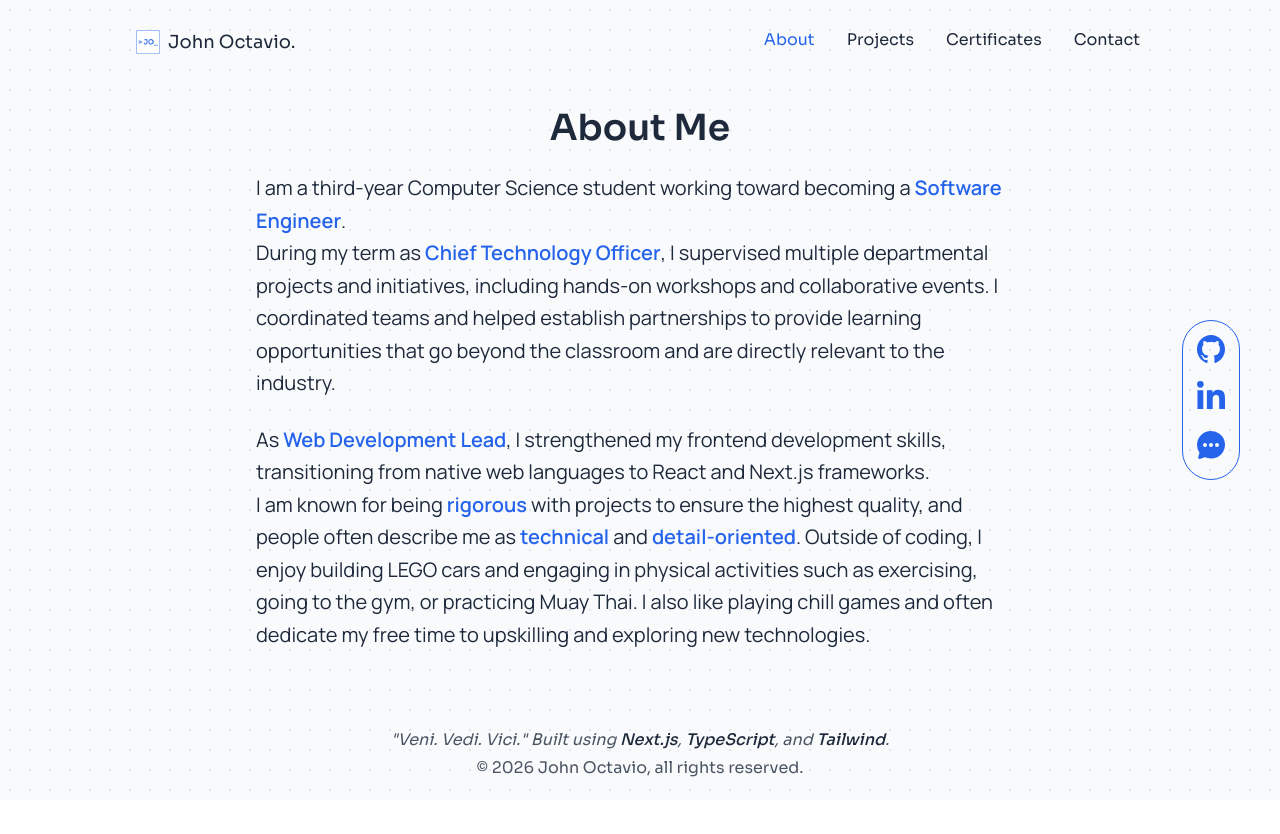
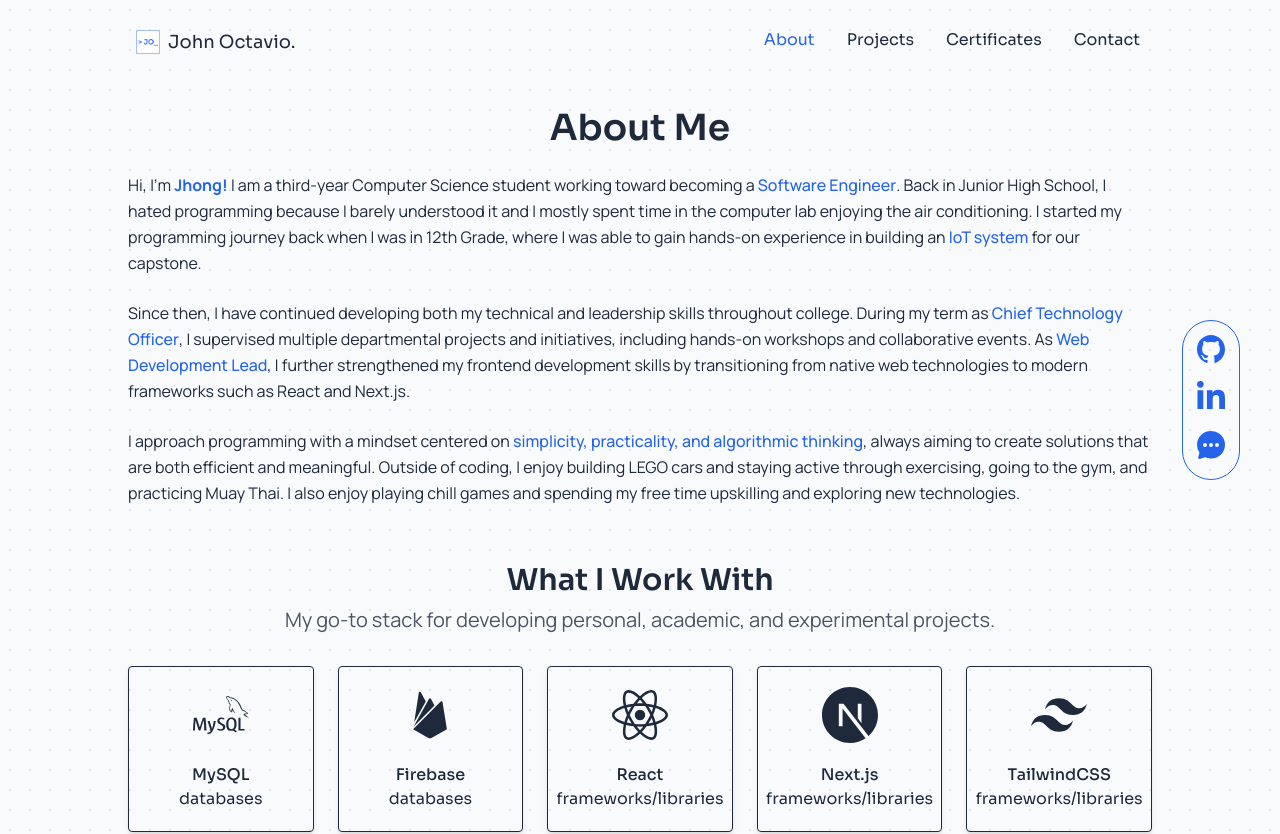
Before and after one commit to ChocoCodes/portfolio, a Next.js app: page /about in a window 1280 px wide. Shown: the top 834 px of the page. Before the commit the page ends 800 px from the top, so only its background shows below. Built offline with nearby package versions, Linux system fonts and the light colour scheme.

Commit message:
chore: tech stack section revamp

```diff
--- a/app/about/page.tsx
+++ b/app/about/page.tsx
@@ -1,4 +1,5 @@
 import { Introduction } from '@/components/about/_components';
+import { TechStackSection } from '@/components/about/tech-stack';
 
 export const metadata = {
     title: "About",
@@ -9,8 +10,9 @@ export const metadata = {
 export default function About() {
   return (
     <>
-      <section className="flex flex-col gap-8 md:gap-14 w-4/5 lg:w-3/5 font-manrope">
+      <section className="flex flex-col gap-8 md:gap-14 w-4/5 font-manrope">
         <Introduction />
+        <TechStackSection />
       </section>
     </>
   )
--- a/components/about/introduction.tsx
+++ b/components/about/introduction.tsx
@@ -4,18 +4,26 @@ import { StaggerWrapper } from "../stagger-wrapper";
 
 export const Introduction = () => {
     return (
-        <section className="flex flex-col gap-6 w-full text-default text-[10px] md:text-xl leading-relaxed">
-            <p className="text-center font-semibold font-sora text-xl md:text-4xl text-default">About Me</p>
+        <section className="flex flex-col gap-6 w-full text-default text-[10px] md:text-base leading-relaxed">
             <StaggerWrapper delay={ 0.1 }>
-                <p> I am a third-year Computer Science student working toward becoming a <span className="font-semibold text-accent">Software Engineer</span>. </p>
-                <p> During my term as <span className="font-semibold text-accent">Chief Technology Officer</span>, I supervised multiple departmental projects and initiatives, including hands-on workshops and collaborative events. I coordinated teams and helped establish partnerships to provide learning opportunities that go beyond the classroom and are directly relevant to the industry. </p>
+                <p className="text-center font-semibold font-sora text-xl md:text-4xl text-default mb-6">About Me</p>
+                <p>
+                    Hi, I'm <span className="font-bold text-accent">Jhong!</span> I am a third-year Computer Science student working toward becoming a <span className="font-medium text-accent">Software Engineer</span>.
+                    Back in Junior High School, I hated programming because I barely understood it and I mostly spent time in the computer lab enjoying the air conditioning.
+                    I started my programming journey back when I was in 12th Grade, where I was able to gain hands-on experience in building an <span className="font-medium text-accent">IoT system</span> for our capstone.
+                </p>
             </StaggerWrapper>
             <StaggerWrapper delay={ 0.2 }>
-                <p> As <span className="font-semibold text-accent">Web Development Lead</span>, I strengthened my frontend development skills, transitioning from native web languages to React and Next.js frameworks. </p>
                 <p>
-                I am known for being <span className="font-semibold text-accent">rigorous</span> with projects to ensure the highest quality, and people often describe me as <span className="font-semibold text-accent">technical</span> and <span className="font-semibold text-accent">detail-oriented</span>.
-                Outside of coding, I enjoy building LEGO cars and engaging in physical activities such as exercising, going to the gym, or practicing Muay Thai.
-                I also like playing chill games and often dedicate my free time to upskilling and exploring new technologies.
+                    Since then, I have continued developing both my technical and leadership skills throughout college.
+                    During my term as <span className="font-medium text-accent">Chief Technology Officer</span>, I supervised multiple departmental projects and initiatives, including hands-on workshops and collaborative events.
+                    As <span className="font-medium text-accent">Web Development Lead</span>, I further strengthened my frontend development skills by transitioning from native web technologies to modern frameworks such as React and Next.js.
+                </p>
+            </StaggerWrapper>
+            <StaggerWrapper delay={ 0.3 }>
+                <p>
+                    I approach programming with a mindset centered on <span className="font-medium text-accent">simplicity, practicality, and algorithmic thinking</span>, always aiming to create solutions that are both efficient and meaningful.
+                    Outside of coding, I enjoy building LEGO cars and staying active through exercising, going to the gym, and practicing Muay Thai. I also enjoy playing chill games and spending my free time upskilling and exploring new technologies.
                 </p>
             </StaggerWrapper>
         </section>
--- /dev/null
+++ b/components/about/stack-tile.tsx
@@ -0,0 +1,13 @@
+import { TechStack } from "@/utils/types";
+
+export const StackTile = ({ icon: Icon, name, type }: TechStack) => {
+    return (
+        <div className="flex flex-col items-center border border-default px-3 py-5 gap-5 font-sora rounded-sm hover:bg-accent hover:border-accent hover:text-background shadow-md hover:shadow-lg hover:-translate-y-1 transition-transform duration-300">
+            <Icon size={ 56 } />
+            <div className="">
+                <p className="font-medium">{ name }</p>
+                <p>{ type }</p>
+            </div>
+        </div>
+    )
+}
--- /dev/null
+++ b/components/about/tech-stack.tsx
@@ -0,0 +1,21 @@
+"use client";
+
+import { TECH_STACK } from "@/utils/contents";
+import { StaggerWrapper } from '../stagger-wrapper';
+import { StackTile } from './stack-tile';
+
+export const TechStackSection = () => {
+    return (
+        <StaggerWrapper delay={ 0.4 }
+            className="w-full flex flex-col mx-auto text-default text-center gap-8"
+        >
+            <p className="font-sora font-semibold text-lg md:text-3xl">What I Work With</p>
+            <p className='-mt-6 text-xl text-secondary font-manrope'>My go-to stack for developing personal, academic, and experimental projects.</p>
+            <div className="grid grid-cols-5 gap-6">
+                { TECH_STACK.sort((a, b) => a.type.localeCompare(b.type)).map((stack, i) => (
+                    <StackTile key={i} {...stack} />
+                ))}
+            </div>
+        </StaggerWrapper>
+    )
+}
--- a/components/hero/_components.ts
+++ b/components/hero/_components.ts
@@ -2,7 +2,6 @@ import { CTA } from './cta';
 import { Features } from './feature-card';
 import { Hero } from './hero';
 import { SocialLinks } from './social-link';
-import { TechStackSection } from './tech-stack';
 import { FeatureSection } from './feature-section';
 
 export {
@@ -10,6 +9,5 @@ export {
     Features,
     Hero,
     SocialLinks,
-    TechStackSection,
     FeatureSection
 };
--- a/components/hero/tech-stack.tsx
+++ /dev/null
@@ -1,20 +0,0 @@
-"use client";
-
-import { Tag } from '@/components/_components';
-import { TECH_STACK } from "@/utils/contents";
-import { StaggerWrapper } from '../stagger-wrapper';
-
-export const TechStackSection = () => {
-    return (
-        <StaggerWrapper delay={ 0.4 }
-            className="w-4/5 lg:w-3/5 flex flex-col mx-auto text-default gap-4 md:gap-6 border-2 border-accent p-4 md:p-6 rounded-lg"
-        >
-            <p className="font-sora font-semibold text-lg md:text-3xl">What I work with</p>
-            <div className="flex flex-wrap gap-2 md:gap-4 w-full">
-                { TECH_STACK.map((stack, i) => (
-                    <Tag key={ i } icon={ stack.icon } text={ stack.name } bordered={ false } extendedClass='px-3 py-2 shadow-md text-xs md:text-base shadow-default/40'/>
-                ))}
-            </div>
-        </StaggerWrapper>
-    )
-}
--- a/components/quick-links.tsx
+++ b/components/quick-links.tsx
@@ -2,12 +2,13 @@
 import { SOCIALS } from '@/utils/contents';
 import { SocialIcon } from './hero/social-link';
 import { ChatBubble } from './chat/chat-bubble';
+import { StaggerWrapper } from './stagger-wrapper';
 
 export const QuickLinks = () => {
     const displayed = SOCIALS.filter(s => ['Github', 'LinkedIn'].includes(s.name));
 
     return (
-        <div className="fixed right-10 top-1/2 -translate-y-1/2 flex flex-col gap-4 items-center justify-center border border-accent p-3 rounded-full text-accent">
+        <StaggerWrapper delay={0.5} className="fixed right-10 top-1/2 -translate-y-1/2 flex flex-col gap-4 items-center justify-center border border-accent p-3 rounded-full text-accent">
             { displayed.map((social, i) => (
                 <SocialIcon
                     borderedIcons={ false }
@@ -17,6 +18,6 @@ export const QuickLinks = () => {
                     iconSize="w-8 h-8 hover:-translate-y-0.5 transition-transform duration-150"/>
             ))}
             <ChatBubble />
-        </div>
+        </StaggerWrapper>
     );
 }
```
